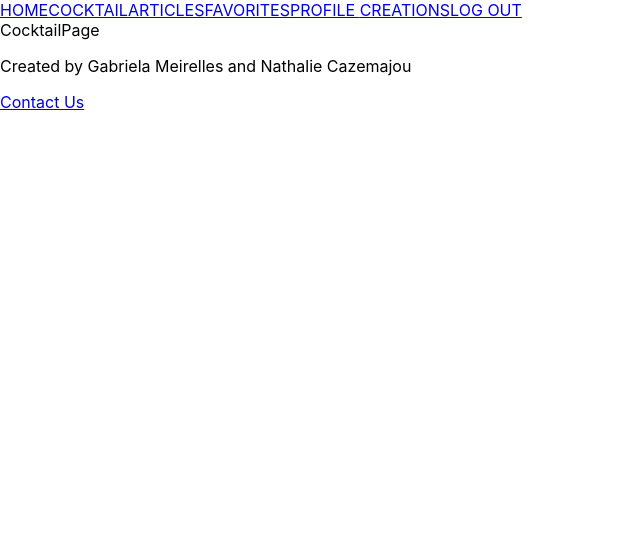
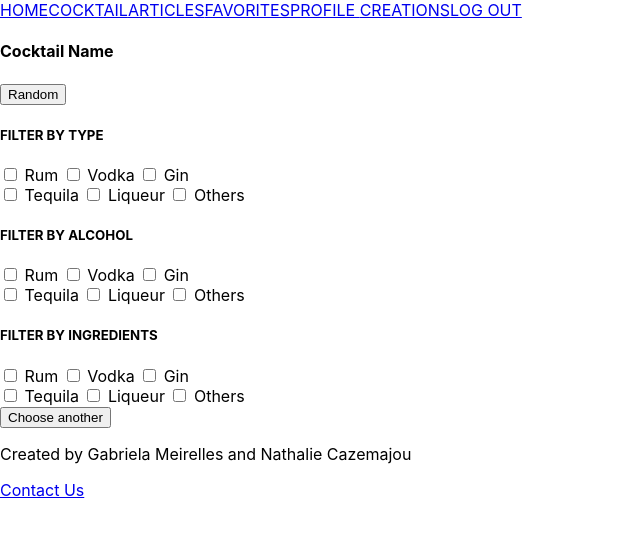
Before and after one commit to natcaze/Project3_client, a React (Create React App) app: page /pages/cocktail in a window 1280 px wide. Shown: the top 536 px of the page, without its empty margins (0-640 px from the left). Built offline with nearby package versions, Linux system fonts and the light colour scheme.

Commit message:
Cocktail page done

```diff
--- a/src/pages/Cocktail.jsx
+++ b/src/pages/Cocktail.jsx
@@ -1,9 +1,88 @@
-import React from 'react'
+import React from "react";
 
 function Cocktail() {
   return (
-    <div>CocktailPage</div>
-  )
+    <div>
+      <div>
+        <h4>Cocktail Name</h4>
+        {/* <img src="" alt="" /> */}
+        <form>
+          <button type="submit">Random</button>
+        </form>
+      </div>
+      <div>
+        <div>
+          <h5>FILTER BY TYPE</h5>
+          <div>
+            <div>
+              <input type="checkbox" />
+              <label> Rum </label>
+              <input type="checkbox" />
+              <label> Vodka </label>
+              <input type="checkbox" />
+              <label> Gin </label>
+            </div>
+            <div>
+              <input type="checkbox" />
+              <label> Tequila </label>
+              <input type="checkbox" />
+              <label> Liqueur </label>
+              <input type="checkbox" />
+              <label> Others </label>
+            </div>
+          </div>
+        </div>
+
+        <div>
+          <h5>FILTER BY ALCOHOL</h5>
+          <div>
+            <div>
+              <input type="checkbox" />
+              <label> Rum </label>
+              <input type="checkbox" />
+              <label> Vodka </label>
+              <input type="checkbox" />
+              <label> Gin </label>
+            </div>
+            <div>
+              <input type="checkbox" />
+              <label> Tequila </label>
+              <input type="checkbox" />
+              <label> Liqueur </label>
+              <input type="checkbox" />
+              <label> Others </label>
+            </div>
+          </div>
+        </div>
+
+        <div>
+          <h5>FILTER BY INGREDIENTS</h5>
+          <div>
+            <div>
+              <input type="checkbox" />
+              <label> Rum </label>
+              <input type="checkbox" />
+              <label> Vodka </label>
+              <input type="checkbox" />
+              <label> Gin </label>
+            </div>
+            <div>
+              <input type="checkbox" />
+              <label> Tequila </label>
+              <input type="checkbox" />
+              <label> Liqueur </label>
+              <input type="checkbox" />
+              <label> Others </label>
+            </div>
+          </div>
+        </div>
+      </div>
+
+      <form>
+        <button type="submit">Choose another</button>
+      </form>
+    </div>
+  );
 }
 
-export default Cocktail
+export default Cocktail;
```
